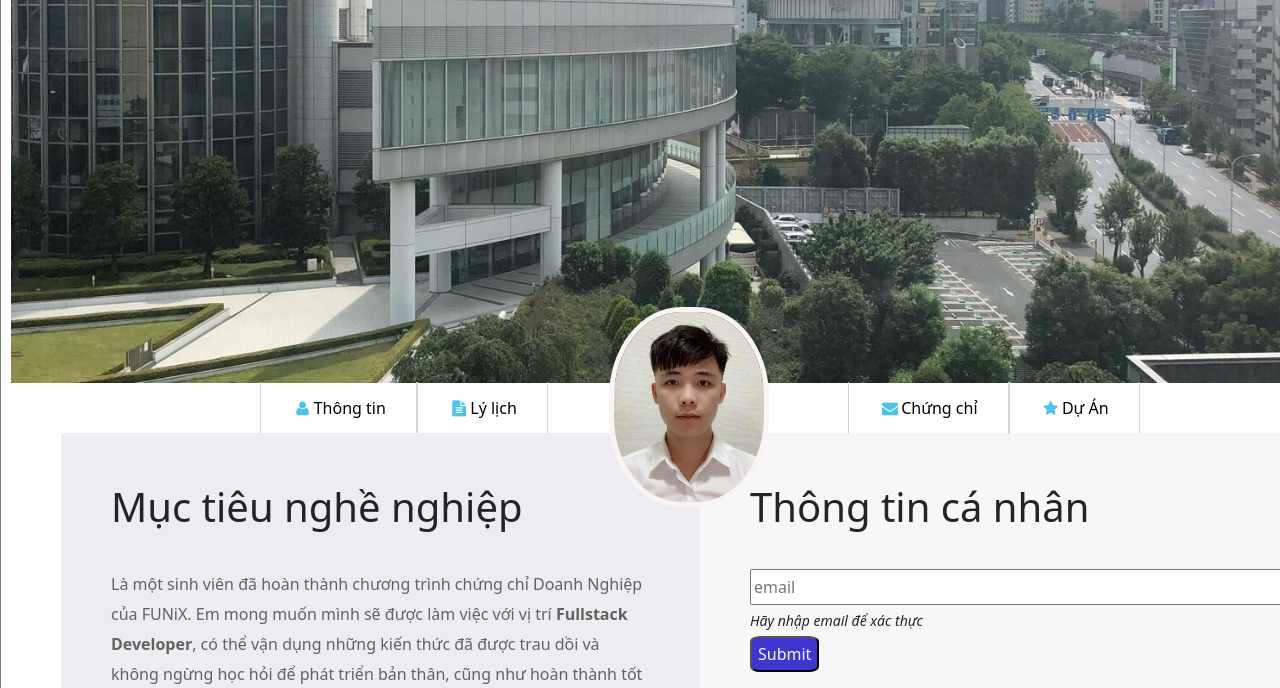
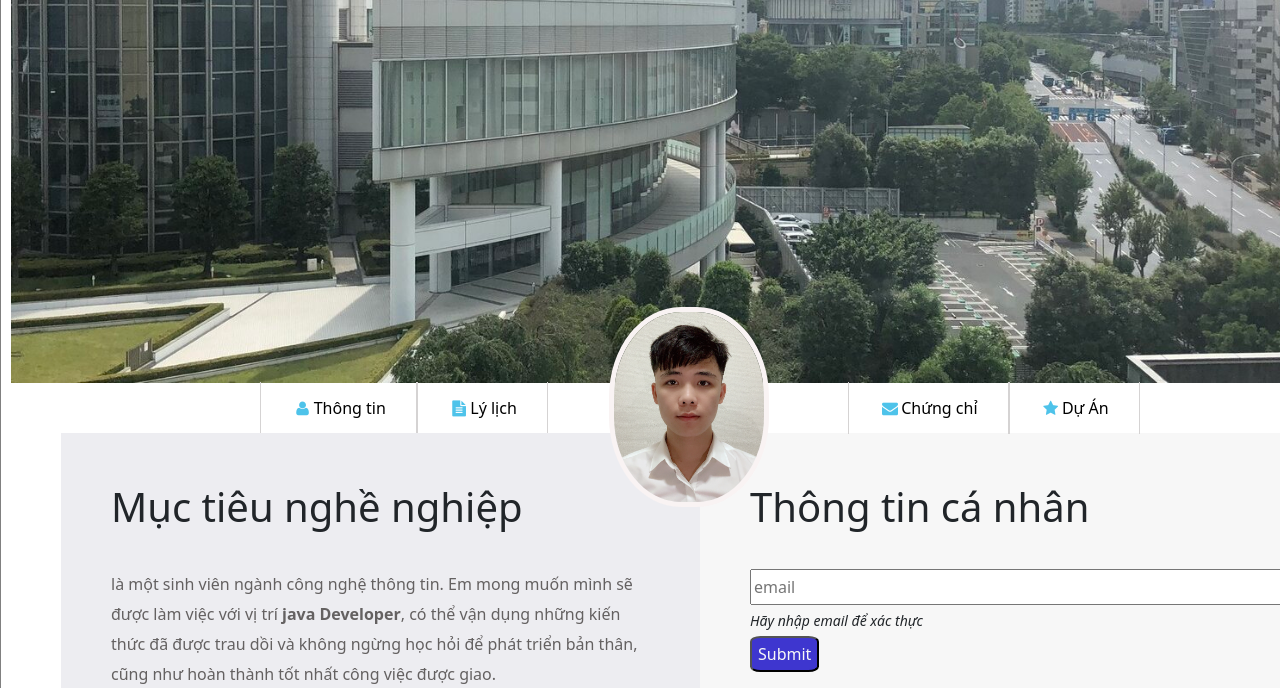
Before and after one commit to nhat-ninja/assignment03, a plain HTML site: page index.html in a window 1280 px wide. Shown: the part 264-952 px from the top of the page. Drawn offline with nearby package versions, Linux system fonts and the light colour scheme.

Commit message:
Update index.html

```diff
--- a/index.html
+++ b/index.html
@@ -57,10 +57,9 @@
           <div id="target">
             <h1 class="section-title">Mục tiêu nghề nghiệp</h1>
             <br />
-            <p>
-              Là một sinh viên đã hoàn thành chương trình chứng chỉ Doanh Nghiệp
-              của FUNiX. Em mong muốn mình sẽ được làm việc với vị trí
-              <b>Fullstack Developer</b>, có thể vận dụng những kiến thức đã
+             <p>
+              là một sinh viên ngành công nghệ thông tin. Em mong muốn mình sẽ được làm việc với vị trí
+              <b>java Developer</b>, có thể vận dụng những kiến thức đã
               được trau dồi và không ngừng học hỏi để phát triển bản thân, cũng
               như hoàn thành tốt nhất công việc được giao.
             </p>
```
